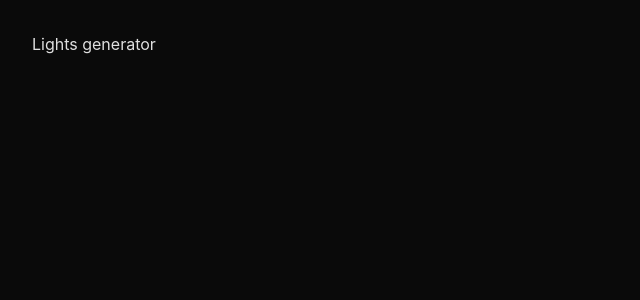
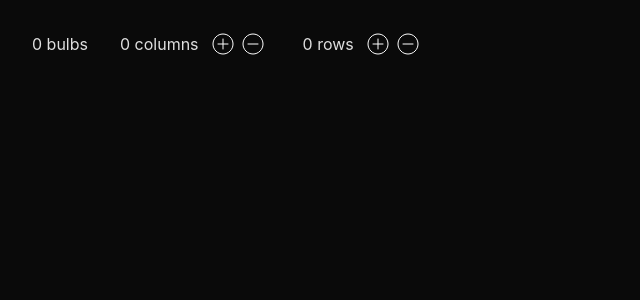
Before and after one commit to blocdenis/lights-generator-app, a React (Vite) app: page / in a window 1280 px wide. Shown: the top 300 px of the page, without its empty margins (0-640 px from the left). Built offline with nearby package versions, Linux system fonts and the light colour scheme.

Commit message:
feat: create counter

```diff
--- a/src/App.css
+++ b/src/App.css
@@ -3,3 +3,10 @@
   margin: 0 auto;
   padding: 2rem;
 }
+
+.nav {
+  display: flex;
+}
+.nav > * {
+  margin-right: 32px;
+}
--- a/src/App.jsx
+++ b/src/App.jsx
@@ -1,7 +1,15 @@
-import "./App.css";
+import './App.css'
+import { Counter } from './components/Counter'
+import { CounterInfo } from './components/CounterInfo'
 
 function App() {
-  return <div>Lights generator</div>;
+  return (
+    <nav className={'nav'}>
+      <CounterInfo>0 bulbs</CounterInfo>
+      <Counter text={'columns'} count={0} />
+      <Counter text={'rows'} count={0} />
+    </nav>
+  )
 }
 
-export default App;
+export default App
--- /dev/null
+++ b/src/components/Counter.jsx
@@ -0,0 +1,30 @@
+import { React, useState } from 'react'
+import { IconMinus } from './icons/IconMinus'
+import { IconPlus } from './icons/IconPlus'
+import { CounterInfo } from './CounterInfo'
+import styles from './Counter.module.css'
+
+export const Counter = (props) => {
+  const [value, setValue] = useState(0)
+
+  const handleDecrement = () => {
+    if (value <= 0) {
+      return
+    }
+    setValue(value - 1)
+  }
+  const handleIncrement = () => {
+    setValue(value + 1)
+  }
+  return (
+    <div className={styles.wrapper}>
+      <CounterInfo>
+        {value} {props.text}
+      </CounterInfo>
+      <nav>
+        <IconPlus onClick={handleIncrement} />
+        <IconMinus onClick={handleDecrement} />
+      </nav>
+    </div>
+  )
+}
--- /dev/null
+++ b/src/components/Counter.module.css
@@ -0,0 +1,11 @@
+.wrapper {
+  display: flex;
+}
+
+.wrapper nav {
+  margin-left: 12px;
+}
+
+.wrapper nav svg {
+  margin-right: 6px;
+}
--- /dev/null
+++ b/src/components/CounterInfo.jsx
@@ -0,0 +1 @@
+export const CounterInfo = (props) => <p>{props.children}</p>
--- /dev/null
+++ b/src/components/icons/IconMinus.jsx
@@ -0,0 +1,22 @@
+import React from 'react'
+
+export const IconMinus = (props) => {
+  return (
+    <svg
+      onClick={props.onClick}
+      xmlns="http://www.w3.org/2000/svg"
+      width="24"
+      height="24"
+      viewBox="0 0 24 24"
+      fill="none"
+    >
+      <path d="M17 12H7" stroke="white" strokeLinecap="round" />
+      <path
+        fillRule="evenodd"
+        clipRule="evenodd"
+        d="M12 22C17.5228 22 22 17.5228 22 12C22 6.47715 17.5228 2 12 2C6.47715 2 2 6.47715 2 12C2 17.5228 6.47715 22 12 22Z"
+        stroke="white"
+      />
+    </svg>
+  )
+}
--- /dev/null
+++ b/src/components/icons/IconPlus.jsx
@@ -0,0 +1,23 @@
+import React from 'react'
+
+export const IconPlus = (props) => {
+  return (
+    <svg
+      onClick={props.onClick}
+      xmlns="http://www.w3.org/2000/svg"
+      width="24"
+      height="24"
+      viewBox="0 0 24 24"
+      fill="none"
+    >
+      <path d="M17 12H7" stroke="white" strokeLinecap="round" />
+      <path d="M12 17V7" stroke="white" strokeLinecap="round" />
+      <path
+        fillRule="evenodd"
+        clipRule="evenodd"
+        d="M12 22C17.5228 22 22 17.5228 22 12C22 6.47715 17.5228 2 12 2C6.47715 2 2 6.47715 2 12C2 17.5228 6.47715 22 12 22Z"
+        stroke="white"
+      />
+    </svg>
+  )
+}
```
